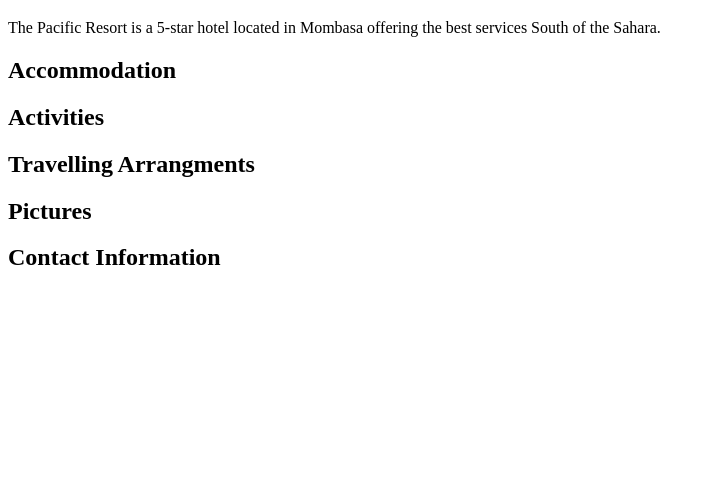
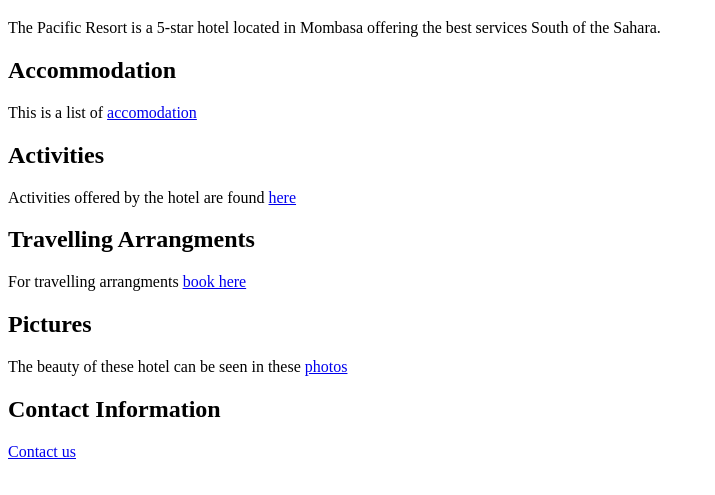
Before and after one commit to paschalogwel/resort-website, a plain HTML site: page index.html in a window 1280 px wide. Shown: the part 61-556 px from the top of the page, without its empty margins (0-715 px from the left). Drawn offline with Linux system fonts and the light colour scheme.

Commit message:
this commit adds links to the pges

```diff
--- a/index.html
+++ b/index.html
@@ -8,9 +8,14 @@
     <h1>About the hotel</h1>
     <p>The Pacific Resort is a 5-star hotel located in Mombasa offering the best services South of the Sahara.</p>
     <h2>Accommodation</h2>
+    This is a list of <a href="accomodation.html">accomodation</a>
     <h2>Activities</h2>
+    Activities offered by the hotel are found <a href="activities.html">here</a>
     <h2>Travelling Arrangments</h2>
+    For travelling arrangments <a href="travelling.html">book here</a>
     <h2>Pictures</h2>
+    The beauty of these hotel can be seen in these <a href="pictures.html">photos</a>
     <h2>Contact Information</h2>
+    <a href="contact.html">Contact us</a>
   </body>
 </html>
```
